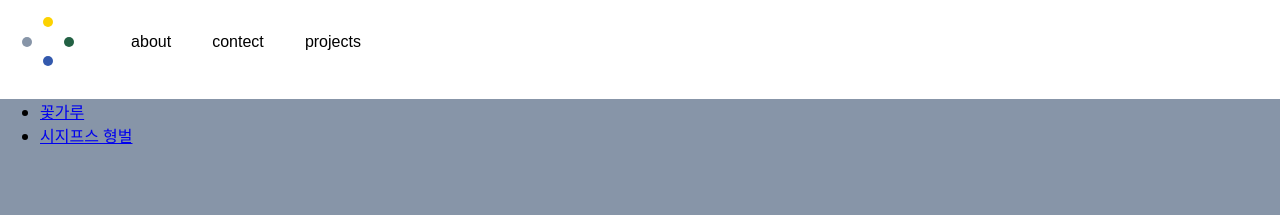
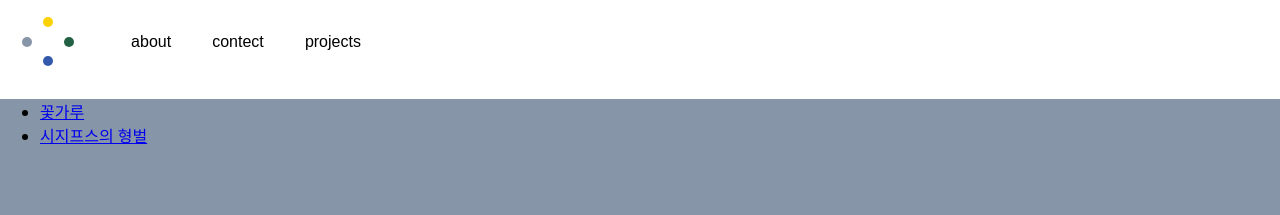
Before and after one commit to DongwookJeong/portfolio, a React (Create React App) app in the folder my-portfolio/: page /projects in a window 1280 px wide. Shown: the top 215 px of the page. Built offline with nearby package versions, Linux system fonts and the light colour scheme.

Commit message:
야금야금 스타일링(홈버튼 transform)

```diff
--- a/my-portfolio/src/HeadLayout.js
+++ b/my-portfolio/src/HeadLayout.js
@@ -38,6 +38,11 @@ const HeadLayout = () => {
     background: none;
     margin: 1rem;
     border: hidden;
+    transition: transform 0.5s linear;
+
+    &:hover {
+      transform: rotate(180deg);
+    }
   `;
 
   const Circle = styled.div`
--- a/my-portfolio/src/localdb/ProjectData.js
+++ b/my-portfolio/src/localdb/ProjectData.js
@@ -5,7 +5,7 @@ const ProjectData = {
     github: "https://github.com/DongwookJeong/flower_portfolio",
   },
   project2: {
-    name: "시지프스 형벌",
+    name: "시지프스의 형벌",
     description: "브라우저창 좌표를 활용한 간단한 게임",
     github: "https://github.com/DongwookJeong/sisyphus_portfolio",
   },
```
